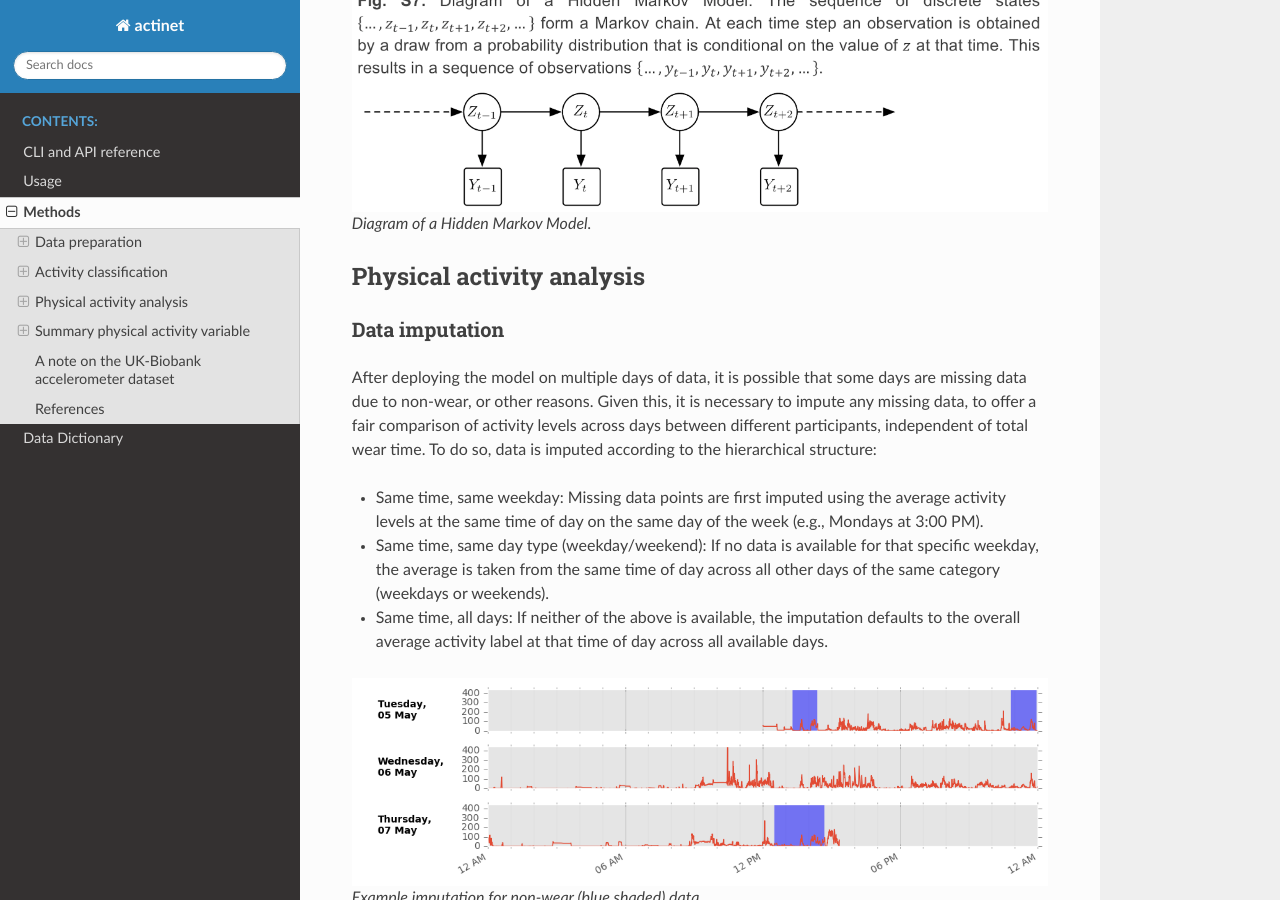
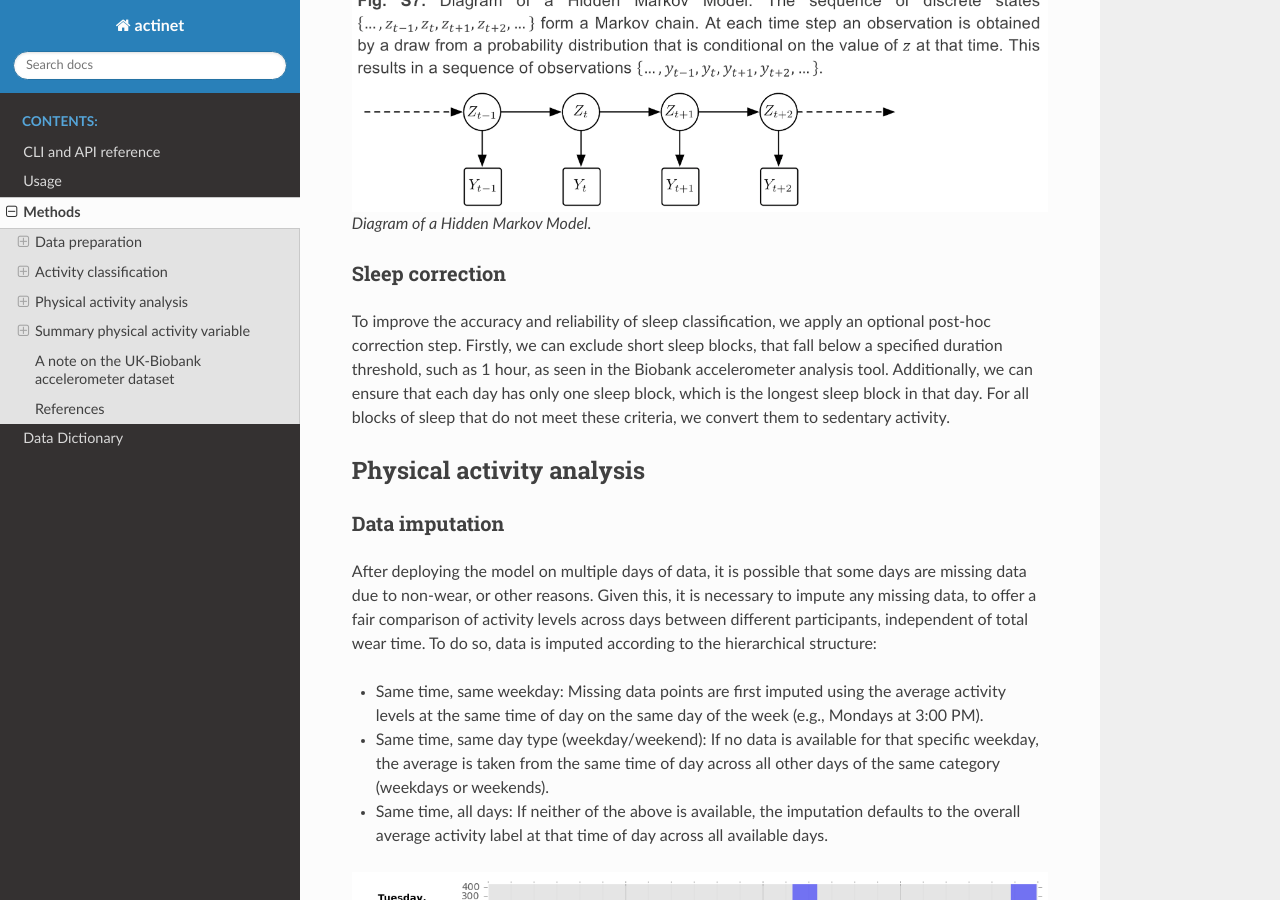
Before and after one commit to OxWearables/actinet, a Sphinx documentation site: the page built from docs/source/methods.rst, in a window 1280 px wide and 900 px high, scrolled down 2859 px. Built offline with Sphinx 7.4.7 and the Read the Docs theme 3.1.0, drawn with Linux system fonts in a browser that asks for light colours.

Commit message:
Update documentation

```diff
--- a/docs/source/methods.rst
+++ b/docs/source/methods.rst
@@ -96,6 +96,15 @@ This smoothing corrects erroneous predictions from the initial model that lacked
     Diagram of a Hidden Markov Model.
 
 
+Sleep correction
+================
+
+To improve the accuracy and reliability of sleep classification, we apply an optional post-hoc correction step.
+Firstly, we can exclude short sleep blocks, that fall below a specified duration threshold, such as 1 hour, as seen in the Biobank accelerometer analysis tool.
+Additionally, we can ensure that each day has only one sleep block, which is the longest sleep block in that day.
+For all blocks of sleep that do not meet these criteria, we convert them to sedentary activity.
+
+
 
 **************************
 Physical activity analysis
```
